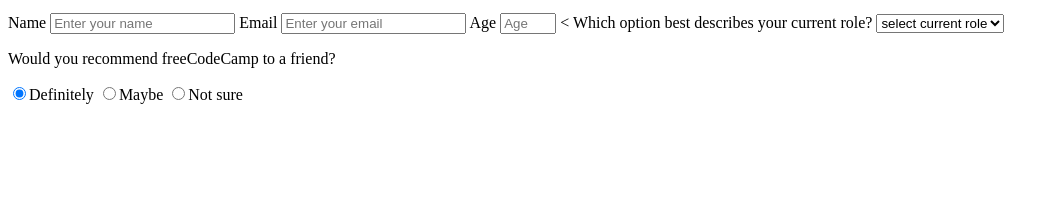
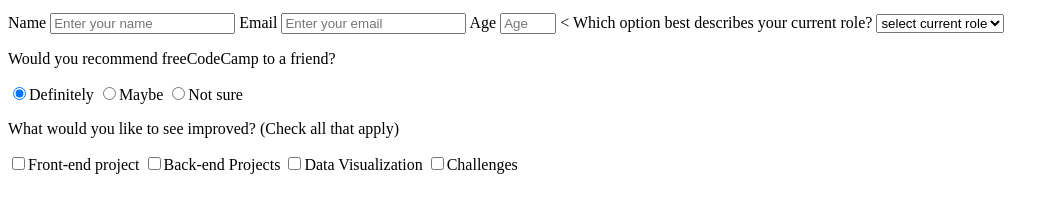
Before and after one commit to medijdir/MicroverseTrialWithAlfred, a plain HTML site: page SurveyForm.html in a window 1280 px wide. Shown: the part 101-314 px from the top of the page, without its empty margins (0-1059 px from the left). Drawn offline with Linux system fonts and the light colour scheme.

Commit message:
Mehdi drobdown and checkbox2

```diff
--- a/SurveyForm.html
+++ b/SurveyForm.html
@@ -36,6 +36,14 @@
 <label> <input name ="recommend" type="radio" value="Maybe">Maybe</label>
 <label> <input name ="recommend" type="radio" value="not sure">Not sure</label>
 </div>
+<div class="form-group">
+    <p>What would you like to see improved? <span> (Check all that apply)</span></p>
+    <label> <input name ="liked" type="checkbox" value="front end project" >Front-end project</label>
+    <label> <input name ="liked" type="checkbox" value="back end project" >Back-end Projects</label>
+    <label> <input name ="liked" type="checkbox" value="Data Visualization" >Data Visualization</label>
+    <label> <input name ="liked" type="checkbox" value="Challenges" >Challenges</label>
+
+</div>
     </form>
   </body>
 </html>
```
